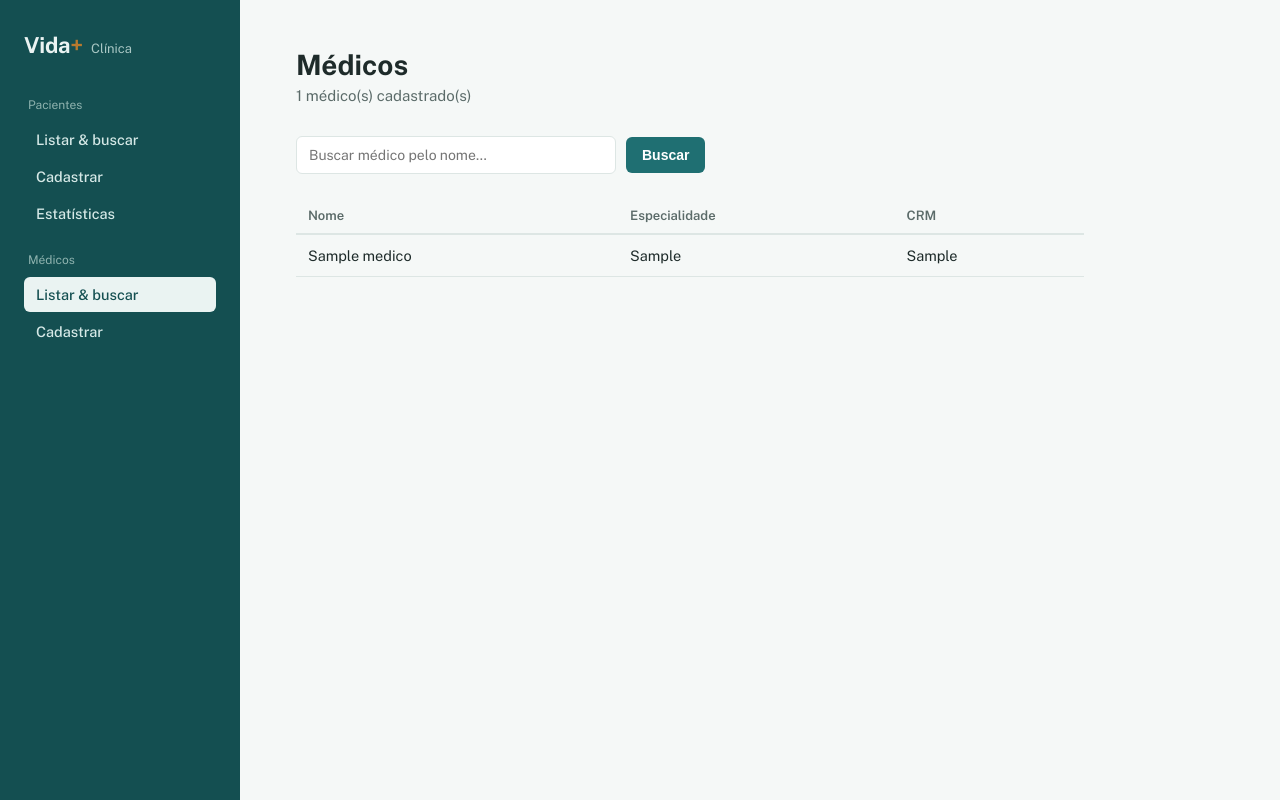
After one commit to CarolineHoffmann12/Clinica-vida-mais, a Flask app: page /medicos in a window 1280 px wide. The commit adds this page. Run offline with Flask 3, Linux system fonts and the light colour scheme; tables that the repository leaves empty hold one stand-in row (values such as "Sample post").

Commit message:
feat: adiciona front-end web para o modulo de medicos

```diff
--- a/app.py
+++ b/app.py
@@ -119,5 +119,78 @@ def pacientes_estatisticas():
     return render_template("pacientes_estatisticas.html", stats=stats)
 
 
+# ==========================================
+# MÉDICOS
+# ==========================================
+
+@app.route("/medicos")
+def medicos_listar():
+    termo = request.args.get("q", "").strip()
+
+    conexao = get_conexao()
+    cursor = conexao.cursor()
+
+    if termo:
+        cursor.execute(
+            "SELECT * FROM medicos WHERE LOWER(nome) LIKE LOWER(?) ORDER BY id",
+            (f"%{termo}%",)
+        )
+    else:
+        cursor.execute("SELECT * FROM medicos ORDER BY id")
+
+    medicos = cursor.fetchall()
+    conexao.close()
+
+    return render_template("medicos_listar.html", medicos=medicos, termo=termo)
+
+
+@app.route("/medicos/cadastrar", methods=["GET", "POST"])
+def medicos_cadastrar():
+    valores = {"nome": "", "especialidade": "", "crm": ""}
+
+    if request.method == "POST":
+        nome = request.form.get("nome", "").strip()
+        especialidade = request.form.get("especialidade", "").strip()
+        crm = request.form.get("crm", "").strip()
+
+        valores = {"nome": nome, "especialidade": especialidade, "crm": crm}
+
+        erro = None
+
+        if not nome:
+            erro = "O nome não pode ficar vazio."
+        elif not especialidade:
+            erro = "A especialidade não pode ficar vazia."
+        elif not crm:
+            erro = "O CRM não pode ficar vazio."
+
+        if not erro:
+            conexao = get_conexao()
+            cursor = conexao.cursor()
+
+            cursor.execute(
+                "SELECT id FROM medicos WHERE LOWER(crm) = LOWER(?)", (crm,)
+            )
+            if cursor.fetchone():
+                erro = "Já existe um médico cadastrado com esse CRM."
+            else:
+                cursor.execute(
+                    "INSERT INTO medicos (nome, especialidade, crm) VALUES (?, ?, ?)",
+                    (nome, especialidade, crm)
+                )
+                conexao.commit()
+
+            conexao.close()
+
+        if erro:
+            flash(erro, "erro")
+            return render_template("medicos_cadastrar.html", valores=valores)
+
+        flash("Médico cadastrado com sucesso!", "sucesso")
+        return redirect(url_for("medicos_listar"))
+
+    return render_template("medicos_cadastrar.html", valores=valores)
+
+
 if __name__ == "__main__":
     app.run(debug=True)
--- a/static/style.css
+++ b/static/style.css
@@ -78,7 +78,11 @@ a {
 .grupo-titulo {
     font-size: 12px;
     color: #8FB3AF;
-    margin: 0 0 8px 4px;
+    margin: 20px 0 8px 4px;
+}
+
+.grupo-titulo:first-child {
+    margin-top: 0;
 }
 
 .link-nav {
--- a/templates/base.html
+++ b/templates/base.html
@@ -23,6 +23,10 @@
                 <a href="{{ url_for('pacientes_listar') }}" class="link-nav {{ 'ativo' if request.endpoint == 'pacientes_listar' }}">Listar &amp; buscar</a>
                 <a href="{{ url_for('pacientes_cadastrar') }}" class="link-nav {{ 'ativo' if request.endpoint == 'pacientes_cadastrar' }}">Cadastrar</a>
                 <a href="{{ url_for('pacientes_estatisticas') }}" class="link-nav {{ 'ativo' if request.endpoint == 'pacientes_estatisticas' }}">Estatísticas</a>
+
+                <p class="grupo-titulo">Médicos</p>
+                <a href="{{ url_for('medicos_listar') }}" class="link-nav {{ 'ativo' if request.endpoint == 'medicos_listar' }}">Listar &amp; buscar</a>
+                <a href="{{ url_for('medicos_cadastrar') }}" class="link-nav {{ 'ativo' if request.endpoint == 'medicos_cadastrar' }}">Cadastrar</a>
             </nav>
         </aside>
 
--- /dev/null
+++ b/templates/medicos_listar.html
@@ -0,0 +1,52 @@
+{% extends "base.html" %}
+
+{% block titulo %}Vida+ · Médicos{% endblock %}
+
+{% block conteudo %}
+    <header class="cabecalho-pagina">
+        <h1>Médicos</h1>
+        <p class="subtitulo">{{ medicos|length }} médico(s) {{ 'encontrado(s)' if termo else 'cadastrado(s)' }}</p>
+    </header>
+
+    <form method="get" class="barra-busca">
+        <input
+            type="text"
+            name="q"
+            value="{{ termo }}"
+            placeholder="Buscar médico pelo nome…"
+        >
+        <button type="submit">Buscar</button>
+        {% if termo %}
+            <a href="{{ url_for('medicos_listar') }}" class="link-limpar">Limpar</a>
+        {% endif %}
+    </form>
+
+    {% if medicos %}
+        <table class="tabela">
+            <thead>
+                <tr>
+                    <th>Nome</th>
+                    <th>Especialidade</th>
+                    <th>CRM</th>
+                </tr>
+            </thead>
+            <tbody>
+                {% for medico in medicos %}
+                    <tr>
+                        <td>{{ medico.nome }}</td>
+                        <td>{{ medico.especialidade }}</td>
+                        <td>{{ medico.crm }}</td>
+                    </tr>
+                {% endfor %}
+            </tbody>
+        </table>
+    {% else %}
+        <p class="vazio">
+            {% if termo %}
+                Nenhum médico encontrado para "{{ termo }}".
+            {% else %}
+                Nenhum médico cadastrado ainda. <a href="{{ url_for('medicos_cadastrar') }}">Cadastre o primeiro</a>.
+            {% endif %}
+        </p>
+    {% endif %}
+{% endblock %}
```
Also changed, not shown: templates/index.html (+10 -0 lines), templates/medicos_cadastrar.html (added, +23 -0 lines).
